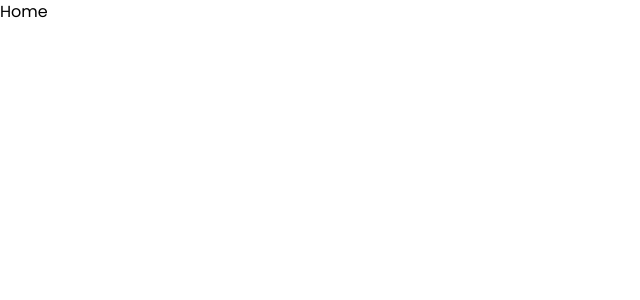
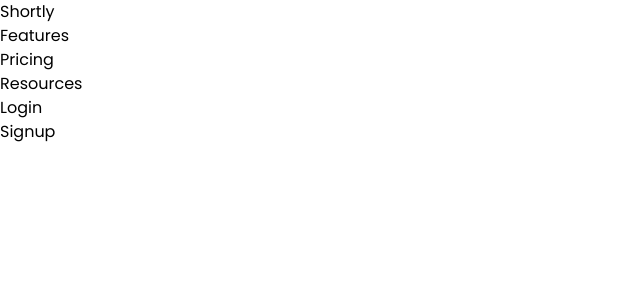
Before and after one commit to deepakmardii/next-url-shorter, a Next.js app: page / in a window 1280 px wide. Shown: the top 300 px of the page, without its empty margins (0-640 px from the left). Built offline with nearby package versions, Linux system fonts and the light colour scheme.

Commit message:
Added navbar

```diff
--- a/app/page.tsx
+++ b/app/page.tsx
@@ -1,9 +1,10 @@
+import Navbar from '@/components/Navbar'
 import React from 'react'
 
 const page = () => {
   return (
     <div>
-      Home
+      <Navbar/>
     </div>
   )
 }
--- /dev/null
+++ b/components/Navbar.tsx
@@ -0,0 +1,24 @@
+import React from 'react'
+
+const Navbar = () => {
+  return (
+    <div>
+        <div>
+            <div>
+                Shortly
+            </div>
+            <div>
+                <p>Features</p>
+                <p>Pricing</p>
+                <p>Resources</p>
+            </div>
+        </div>
+        <div>
+            <p>Login</p>
+            <p>Signup</p>
+        </div>
+    </div>
+  )
+}
+
+export default Navbar
```
